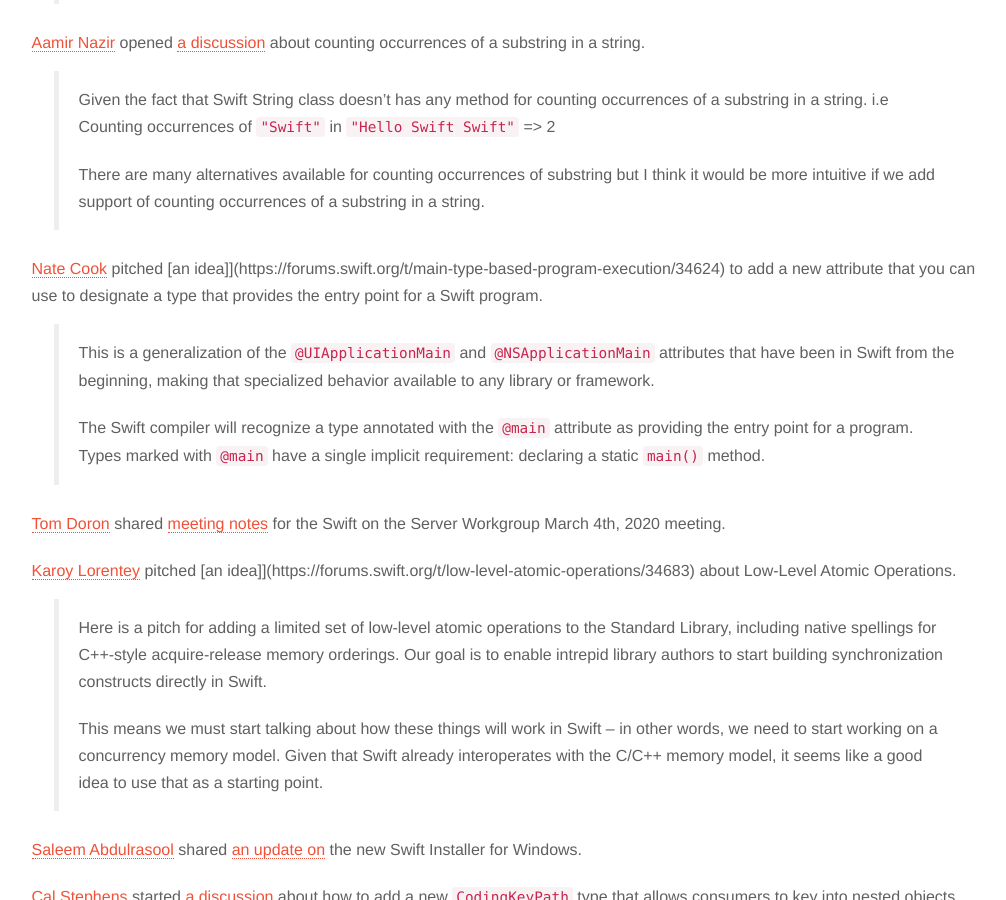
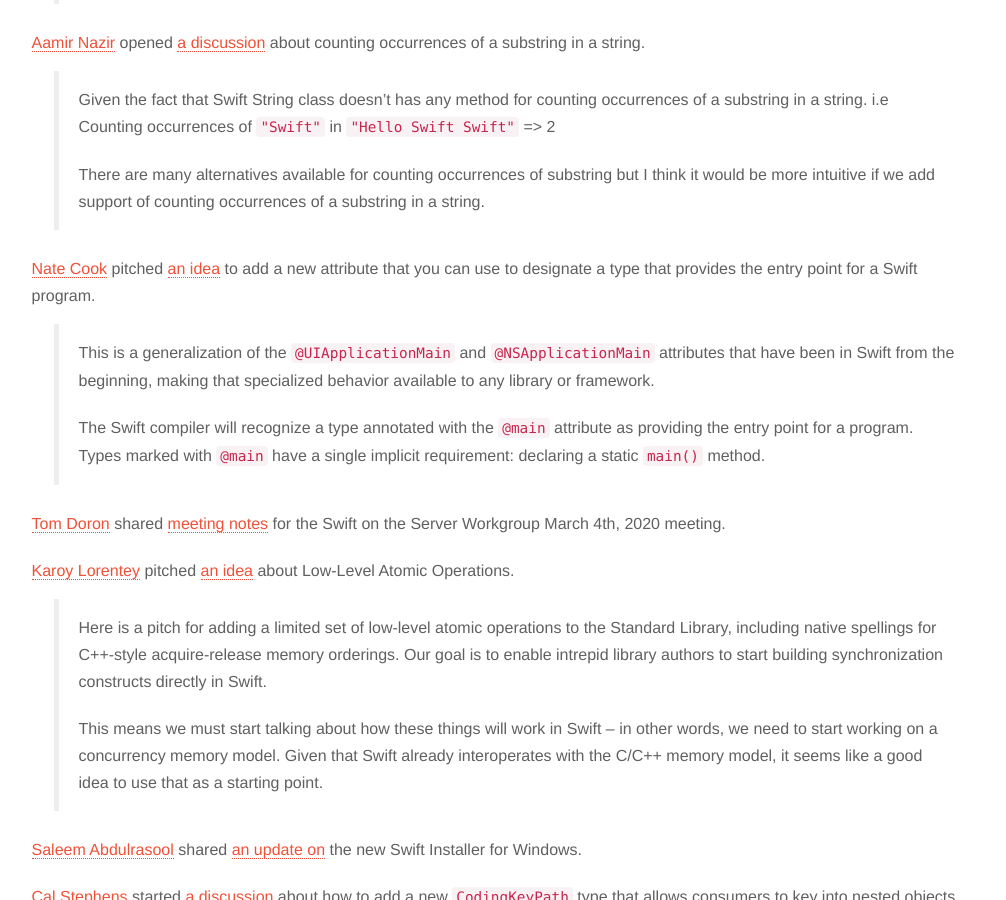
Before and after one commit to SwiftWeekly/swiftweekly.github.io, a Jekyll site: the page built from _posts/2020-03-26-issue-156.md, in a window 1280 px wide and 900 px high, scrolled down 2590 px. Shown: the whole window, without its empty margins (136-1142 px from the left). Built offline with Jekyll 4.4.1, drawn with Linux system fonts in a browser that asks for light colours.

Commit message:
Update 2020-03-26-issue-156.md

```diff
--- a/_posts/2020-03-26-issue-156.md
+++ b/_posts/2020-03-26-issue-156.md
@@ -69,7 +69,7 @@
 >
 > There are many alternatives available for counting occurrences of substring but I think it would be more intuitive if we add support of counting occurrences of a substring in a string.
 
-[Nate Cook](https://twitter.com/nnnnnnnn) pitched [an idea]](https://forums.swift.org/t/main-type-based-program-execution/34624) to add a new attribute that you can use to designate a type that provides the entry point for a Swift program.
+[Nate Cook](https://twitter.com/nnnnnnnn) pitched [an idea](https://forums.swift.org/t/main-type-based-program-execution/34624) to add a new attribute that you can use to designate a type that provides the entry point for a Swift program.
 
 > This is a generalization of the `@UIApplicationMain` and `@NSApplicationMain` attributes that have been in Swift from the beginning, making that specialized behavior available to any library or framework.
 >
@@ -77,7 +77,7 @@
 
 [Tom Doron](https://forums.swift.org/u/tomerd) shared [meeting notes](https://forums.swift.org/t/march-4th-2020/34617) for the Swift on the Server Workgroup March 4th, 2020 meeting.
 
-[Karoy Lorentey](https://twitter.com/lorentey) pitched [an idea]](https://forums.swift.org/t/low-level-atomic-operations/34683) about Low-Level Atomic Operations.
+[Karoy Lorentey](https://twitter.com/lorentey) pitched [an idea](https://forums.swift.org/t/low-level-atomic-operations/34683) about Low-Level Atomic Operations.
 
 >Here is a pitch for adding a limited set of low-level atomic operations to the Standard Library, including native spellings for C++-style acquire-release memory orderings. Our goal is to enable intrepid library authors to start building synchronization constructs directly in Swift.
 >
```
